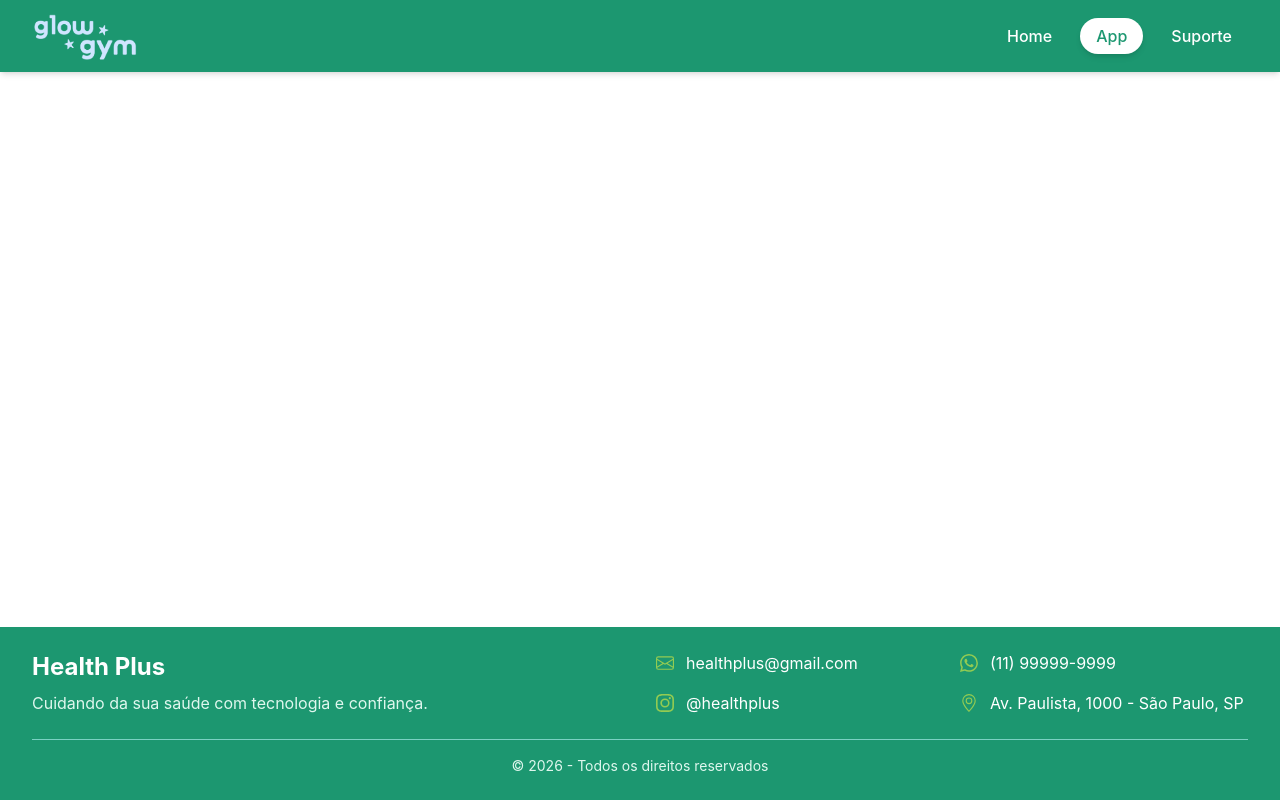
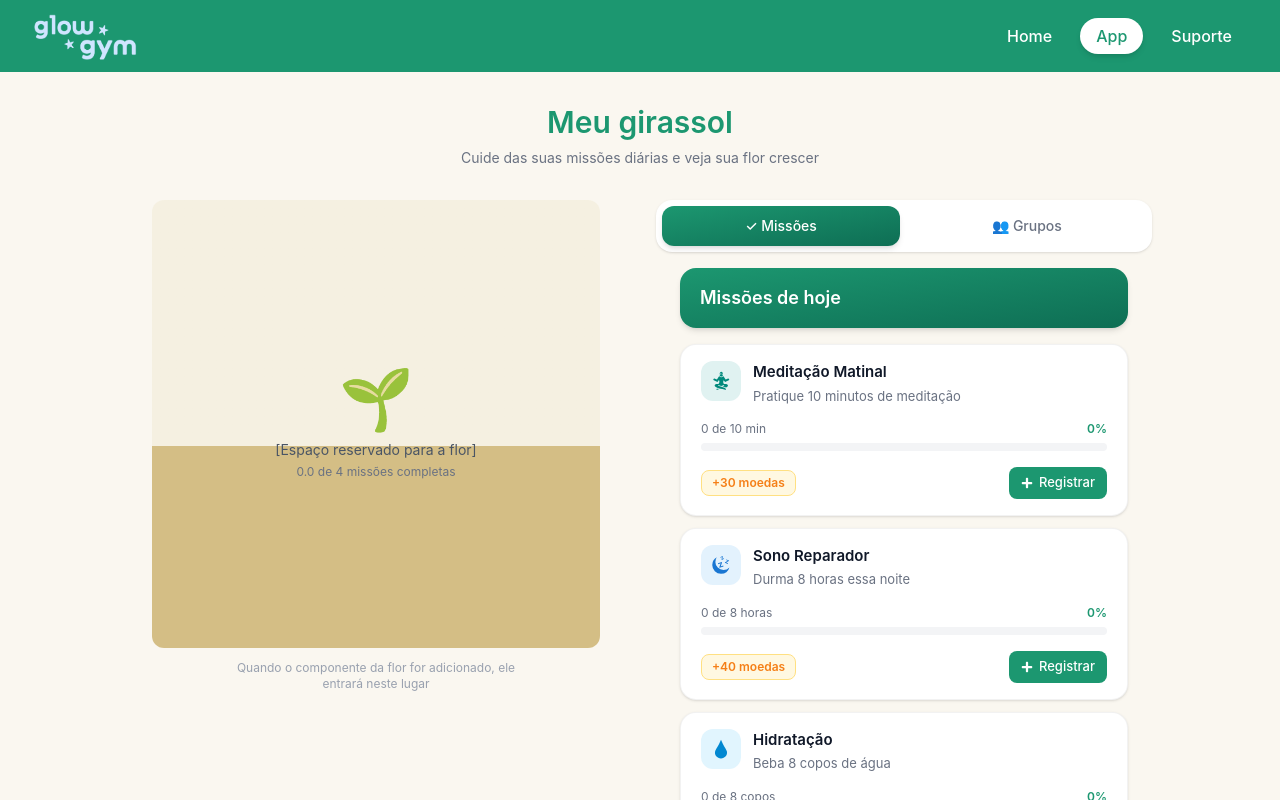
Before and after one commit to 1ESPA-PinkCode/Challenge-WebFront, a React (Vite) app: page /app in a window 1280 px wide. Shown: the top 800 px of the page. Built offline with nearby package versions, Linux system fonts and the light colour scheme.

Commit message:
feat: integra missoes e grupos na pagina do app

```diff
--- a/src/routes/AppPage.jsx
+++ b/src/routes/AppPage.jsx
@@ -1,11 +1,165 @@
-import React from 'react'
+import { useState, useEffect } from 'react';
+import Missoes from '../components/Missoes';
+import Grupos from '../components/Grupos';
+
+const MISSOES_INICIAIS = [
+  {
+    id: 1,
+    titulo: 'Meditação Matinal',
+    descricao: 'Pratique 10 minutos de meditação',
+    iconeKey: 'meditacao',
+    corFundo: '#E0F2F1',
+    corIcone: '#00897B',
+    progresso: 0,
+    meta: 10,
+    unidade: 'min',
+    recompensa: 30
+  },
+  {
+    id: 2,
+    titulo: 'Sono Reparador',
+    descricao: 'Durma 8 horas essa noite',
+    iconeKey: 'sono',
+    corFundo: '#E3F2FD',
+    corIcone: '#1976D2',
+    progresso: 0,
+    meta: 8,
+    unidade: 'horas',
+    recompensa: 40
+  },
+  {
+    id: 3,
+    titulo: 'Hidratação',
+    descricao: 'Beba 8 copos de água',
+    iconeKey: 'agua',
+    corFundo: '#E1F5FE',
+    corIcone: '#0288D1',
+    progresso: 0,
+    meta: 8,
+    unidade: 'copos',
+    recompensa: 25
+  },
+  {
+    id: 4,
+    titulo: 'Movimento',
+    descricao: 'Faça 30 minutos de exercício',
+    iconeKey: 'exercicio',
+    corFundo: '#FFF3E0',
+    corIcone: '#F57C00',
+    progresso: 0,
+    meta: 30,
+    unidade: 'min',
+    recompensa: 50
+  }
+];
+
+const STORAGE_KEY = 'girassol_missoes';
 
 const AppPage = () => {
+  const [abaAtiva, setAbaAtiva] = useState('missoes');
+
+  const [missoes, setMissoes] = useState(() => {
+    const salvo = localStorage.getItem(STORAGE_KEY);
+    if (!salvo) return MISSOES_INICIAIS;
+
+    try {
+      const dados = JSON.parse(salvo);
+      const hoje = new Date().toDateString();
+
+      if (dados.data !== hoje) return MISSOES_INICIAIS;
+
+      return MISSOES_INICIAIS.map(inicial => {
+        const salva = dados.missoes.find(m => m.id === inicial.id);
+        return salva ? { ...inicial, progresso: salva.progresso } : inicial;
+      });
+    } catch {
+      return MISSOES_INICIAIS;
+    }
+  });
+
+  useEffect(() => {
+    const dados = {
+      data: new Date().toDateString(),
+      missoes: missoes.map(m => ({ id: m.id, progresso: m.progresso }))
+    };
+    localStorage.setItem(STORAGE_KEY, JSON.stringify(dados));
+  }, [missoes]);
+
+  function atualizarMissao(id, novoProgresso) {
+    setMissoes(missoes.map(m =>
+      m.id === id ? { ...m, progresso: novoProgresso } : m
+    ));
+  }
+
+  const progressoTotal = missoes.reduce((acc, m) => {
+    return acc + Math.min(1, m.progresso / m.meta);
+  }, 0);
+
   return (
-    <div>
+    <div className="min-h-screen bg-[#FAF7F0] py-8 px-4">
+      <header className="text-center mb-8 max-w-2xl mx-auto">
+        <h1 className="text-3xl font-semibold text-[#1c9770ff] mb-2">Meu girassol</h1>
+        <p className="text-gray-500 text-sm">
+          Cuide das suas missões diárias e veja sua flor crescer
+        </p>
+      </header>
 
+      <main className="max-w-5xl mx-auto grid grid-cols-1 lg:grid-cols-2 gap-8 items-start">
+        <section className="flex flex-col items-center lg:sticky lg:top-8">
+          <div className="w-full max-w-md aspect-square rounded-xl bg-linear-to-b from-[#F5F0E1] from-[55%] to-[#D4BE85] to-[55%] flex items-center justify-center text-center px-6">
+            <div>
+              <div className="text-6xl mb-3">
+                {progressoTotal === 0 ? '🌱' :
+                 progressoTotal < missoes.length * 0.5 ? '🌿' :
+                 progressoTotal < missoes.length ? '🌾' : '🌻'}
+              </div>
+              <p className="text-sm text-gray-600 mb-1">
+                [Espaço reservado para a flor]
+              </p>
+              <p className="text-xs text-gray-500">
+                {progressoTotal.toFixed(1)} de {missoes.length} missões completas
+              </p>
+            </div>
+          </div>
+          <p className="text-xs text-gray-400 mt-3 text-center max-w-xs">
+            Quando o componente da flor for adicionado, ele entrará neste lugar
+          </p>
+        </section>
+
+        <section className="flex flex-col gap-4">
+          <nav className="flex gap-2 p-1.5 bg-white rounded-2xl shadow-sm">
+            <button
+              className={`flex-1 px-3 py-2.5 rounded-xl text-sm font-medium transition-all ${
+                abaAtiva === 'missoes'
+                  ? 'bg-linear-to-br from-[#1c9770ff] to-[#0e6e54] text-white shadow-md'
+                  : 'bg-transparent text-gray-500 hover:bg-gray-50'
+              }`}
+              onClick={() => setAbaAtiva('missoes')}
+            >
+              ✓ Missões
+            </button>
+            <button
+              className={`flex-1 px-3 py-2.5 rounded-xl text-sm font-medium transition-all ${
+                abaAtiva === 'grupos'
+                  ? 'bg-linear-to-br from-[#1c9770ff] to-[#0e6e54] text-white shadow-md'
+                  : 'bg-transparent text-gray-500 hover:bg-gray-50'
+              }`}
+              onClick={() => setAbaAtiva('grupos')}
+            >
+              👥 Grupos
+            </button>
+          </nav>
+
+          <div>
+            {abaAtiva === 'missoes' && (
+              <Missoes missoes={missoes} onAtualizar={atualizarMissao} />
+            )}
+            {abaAtiva === 'grupos' && <Grupos />}
+          </div>
+        </section>
+      </main>
     </div>
-  )
-}
+  );
+};
 
-export default AppPage
+export default AppPage;
```
